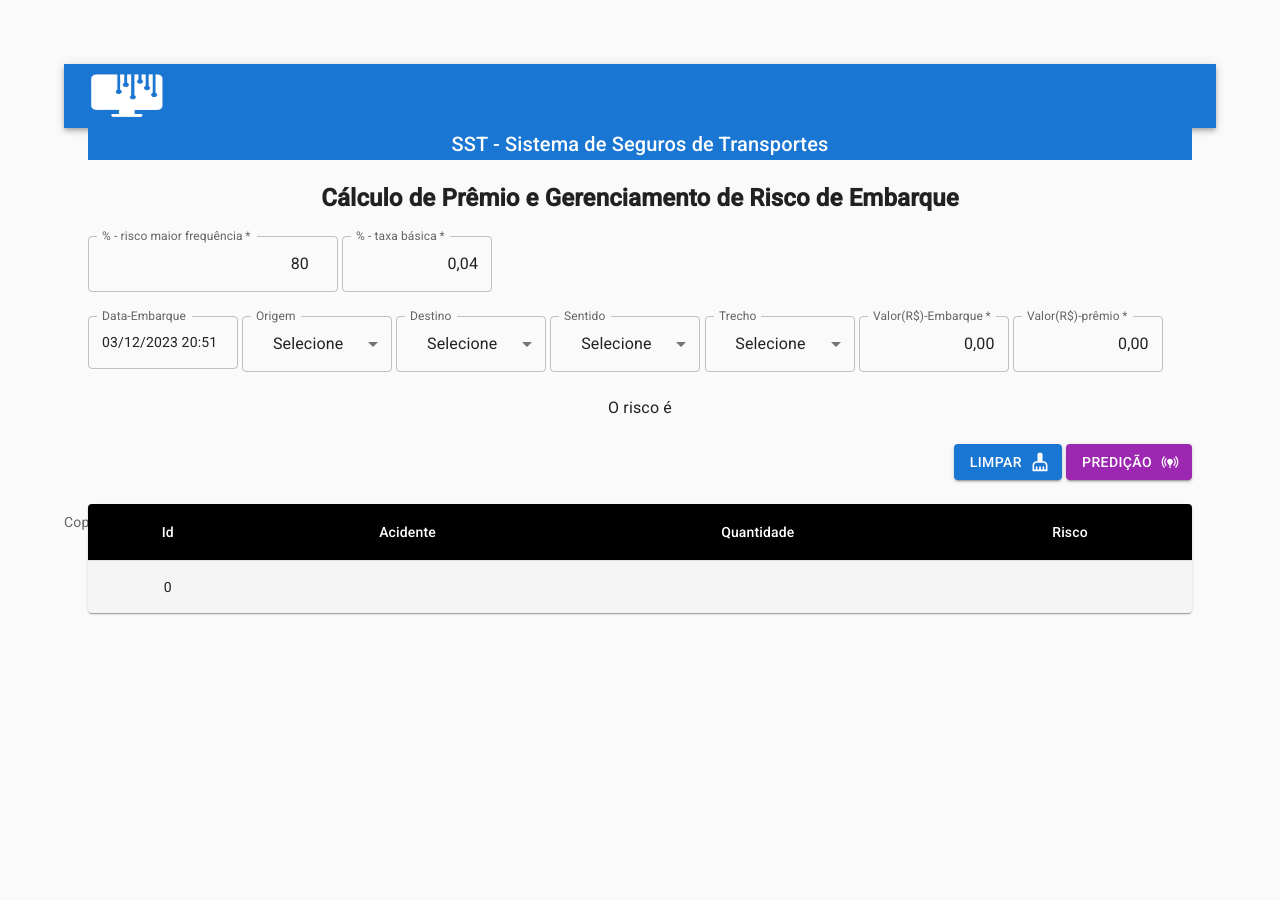
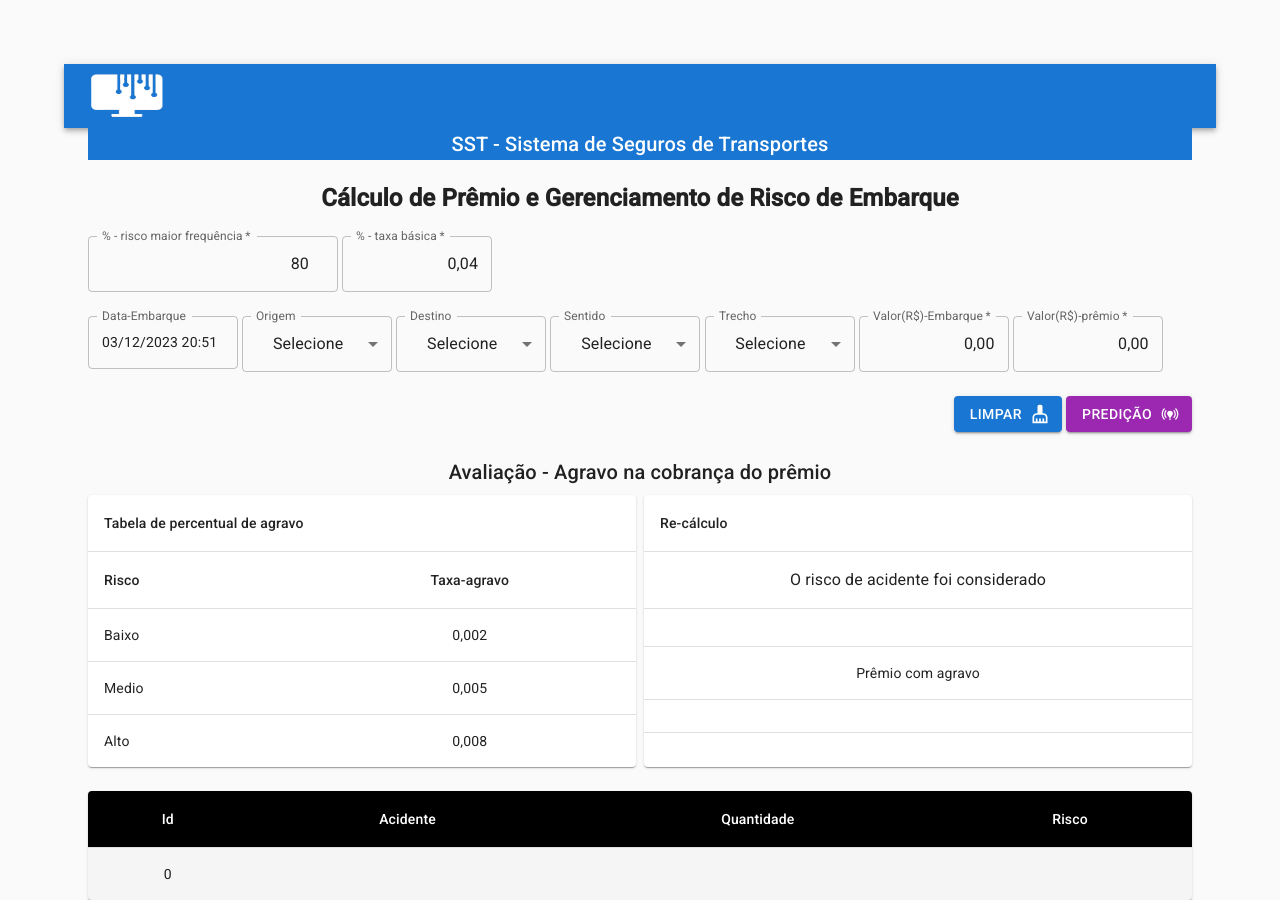
Before and after one commit to Etyonamine/puc-rio-mvp-sprint-04-front-end, a React (Vite) app in the folder transportes-app-react/: page / in a window 1280 px wide. Before the commit the page ends 800 px from the top, so only its background shows below. Built offline with nearby package versions, Linux system fonts and the light colour scheme.

Commit message:
ajustes nas tabelas

```diff
--- a/transportes-app-react/src/App.jsx
+++ b/transportes-app-react/src/App.jsx
@@ -24,7 +24,7 @@ import Box from '@mui/material/Box';
           component='div'
           sx={{ display: 'flex', justifyContent: 'flex-start' }}
         >
-          <Copyright />
+
         </Box>
       </Container>
 
--- a/transportes-app-react/src/components/Averbacao/CalculoEmbarque.jsx
+++ b/transportes-app-react/src/components/Averbacao/CalculoEmbarque.jsx
@@ -1,15 +1,10 @@
-import React, {useEffect} from 'react' /* { useState, useEffect, forwardRef }  */
+import React, { useEffect } from 'react'
 import {
     Box,
     Button,
-    Container,
-    Dialog,
-    DialogActions,
-    DialogContent,
-    DialogContentText,
-    DialogTitle,
     Divider,
     FormControl,
+    Grid,
     Paper,
     Table,
     TableBody,
@@ -17,10 +12,10 @@ import {
     TableContainer,
     TableHead,
     TableRow,
+    Typography,
     InputLabel,
     MenuItem,
     Select,
-    Stack,
     styled
 } from '@mui/material';
 import TableCell, { tableCellClasses } from '@mui/material/TableCell';
@@ -45,11 +40,23 @@ const CalculoEmbarque = () => {
     const [codigoRisco, setCodigoRisco] = React.useState(0);
     const [percentualTaxaBasica] = React.useState('0,04')
     const [valorPremio, setValorPremio] = React.useState('0,00')
-    const [acidentesRiscosEncontrados, setListaAcidentesRiscos] = React.useState([{"id": "0","acidente":'', "risco" : '', "total" : ''}])
+    const [acidentesRiscosEncontrados, setListaAcidentesRiscos] = React.useState([{ "id": "0", "acidente": '', "risco": '', "total": '' }])
     const [urlBase] = React.useState(`${import.meta.env.VITE_URL_API_PREDICAO}`);
-    const [descricaoRisco,setDescricaoRisco] = React.useState('');
+    const [descricaoRisco, setDescricaoRisco] = React.useState('');
+    const [percTaxaAgravo, setPercTaxaAgravo] = React.useState(1);
+    const [valorPremioAgravado,setValorPremioAgravado] = React.useState(0);
 
     /* @@@@@@@@@@@@@@@@@@@@@@@@@@@@@ Rotinas @@@@@@@@@@@@@@@@@@@@@@@@@@@@@@@@@@@@@@@@@*/
+
+    const createData = (risco, taxa_agravo) => {
+        return { risco, taxa_agravo };
+    }
+
+    const rows_taxa_agravo = [
+        createData('Baixo', '0,002'),
+        createData('Medio', '0,005'),
+        createData('Alto', '0,008'),
+    ];
 
 
     const StyledTableCell = styled(TableCell)(({ theme }) => ({
@@ -73,13 +80,11 @@ const CalculoEmbarque = () => {
     }));
 
     useEffect(() => {
-        if (valorEmbarque != '0,00' || valorEmbarque !=''){
+        if (valorEmbarque != '0,00' || valorEmbarque != '') {
             calcular_premio_viagem();
         }
 
-    },[valorEmbarque]);
-
-
+    }, [valorEmbarque]);
 
     //limpar campos
     const LimparCampos = () => {
@@ -91,41 +96,72 @@ const CalculoEmbarque = () => {
         setCodigoTrecho('0');
         setValorEmbarque('0,00');
         setCodigoRisco(0);
-        identifica_classe_risco();
+        identifica_classe_risco(0);
         setListaAcidentesRiscos([]);
 
     }
+    const valorTaxaAgravo = (codigo) => {
+        let valorTaxa = 0
+        switch (codigo) {
+            case 1:
+                valorTaxa = '0,002';
+                break;
 
-    const setPredicao = ()=>{
+            case 2:
+                valorTaxa = '0,005';
+                break;
+
+            case 3:
+                valorTaxa = '0,009';
+                break;
+
+            default:
+                valorTaxa = '1';
+                break;
+        }
+        return valorTaxa;
+    }
+    const calcula_valor_premio_agravo =(percentual)=>{
+
+        return parseFloat(valorPremio) * parseFloat(percentual)
+    }
+    const setPredicao = () => {
 
         try {
 
             //valida se as informações estao preenchidas
-            if (dataEntrada == undefined){
+            if (dataEntrada == undefined) {
                 alert('Por favor, informe a data de embarque!')
                 return;
             }
-            if(codigoSentido ==='0' ){
+            if (ufOrigem == '0') {
+                alert('Por favor, informe o Estado Origem da viagem!')
+                return;
+            }
+            if (ufDestino == '0') {
+                alert('Por favor, informe o Estado Destino da viagem!')
+                return;
+            }
+            if (codigoSentido === '0') {
                 alert('Por favor, informe o sentido da viagem!')
                 return;
             }
-
-            if(codigoTrecho ==='0' ){
+            if (codigoTrecho === '0') {
                 alert('Por favor, informe o trecho da viagem!')
                 return;
             }
-            if(valorEmbarque =='0,00' || valorEmbarque ===undefined){
+            if (valorEmbarque == '0,00' || valorEmbarque === undefined) {
                 alert('Por favor, informe o valor de embarque!')
                 return;
             }
 
             let url_predicao = urlBase + '/predicao';
             const data = new FormData();
-            data.append("dia",  getDiaSelecionado());
+            data.append("dia", getDiaSelecionado());
             data.append("mes", getMesSelecionado());
             data.append("id_sentido", codigoSentido);
             data.append("id_trecho", codigoTrecho);
-            data.append("percentual_risco", (percentualRisco/100));
+            data.append("percentual_risco", (percentualRisco / 100));
 
             fetch(url_predicao,
                 {
@@ -135,8 +171,13 @@ const CalculoEmbarque = () => {
                 .then(response => response.json())
                 .then(responseData => {
                     let codigo = responseData.id_risco;
+                    let percentualTaxaAgravo = valorTaxaAgravo(codigo);
+                    let valorPremioAgravoCalculado = calcula_valor_premio_agravo(percentualTaxaAgravo);
+
                     setCodigoRisco(codigo);
-                    setDescricaoRisco(identifica_classe_risco());
+                    setDescricaoRisco(identifica_classe_risco(codigo));
+                    setPercTaxaAgravo(percentualTaxaAgravo);
+                    setValorPremioAgravado(valorPremioAgravoCalculado);
                     getLista();
 
                 })
@@ -146,8 +187,7 @@ const CalculoEmbarque = () => {
                 });
 
         } catch (error) {
-            if (error.message === "Failed to fetch")
-            {
+            if (error.message === "Failed to fetch") {
                 // get error message from body or default to response status
                 alert('A comunicação com os serviços de predição de Acidentes está com problemas!');
                 return Promise.reject(error);
@@ -160,15 +200,15 @@ const CalculoEmbarque = () => {
     const getLista = () => {
         let dia = getDiaSelecionado();
         let mes = getMesSelecionado();
-        if (codigoTrecho === 0 || codigoSentido===0){
+        if (codigoTrecho === 0 || codigoSentido === 0) {
             return
         }
         let url_consulta = urlBase + `/acidentes_riscos?dia=${dia}&mes=${mes}&id_trecho=${codigoTrecho}&id_sentido=${codigoSentido}`;
 
         fetch(url_consulta)
             .then(response => response.json())
-            .then(responseData =>{
-                if (responseData.lista!==undefined){
+            .then(responseData => {
+                if (responseData.lista !== undefined) {
                     setListaAcidentesRiscos(responseData.lista);
                 }
             })
@@ -182,8 +222,8 @@ const CalculoEmbarque = () => {
             });
     }
 
-    const identifica_classe_risco = () =>{
-        switch(codigoRisco) {
+    const identifica_classe_risco = (codigo) => {
+        switch (codigo) {
             case 1:
                 return 'Baixo';
             case 2:
@@ -196,45 +236,45 @@ const CalculoEmbarque = () => {
     }
 
     //recupera o mes informado
-    const getMesSelecionado = ()=>{
+    const getMesSelecionado = () => {
         return new Date(dataEntrada.toISOString()).getMonth();
     }
 
     //recupera o dia informado
-    const getDiaSelecionado = ()=>{
+    const getDiaSelecionado = () => {
 
         return new Date(dataEntrada.toISOString()).getDate();
     }
 
     //origem
-    const handleChangeOrigem = (event) =>{
+    const handleChangeOrigem = (event) => {
         setUfOrigem(event.target.value);
     }
 
     //destino
-    const handleChangeDestino = (event) =>{
+    const handleChangeDestino = (event) => {
         setUfDestino(event.target.value);
     }
 
     //sentido
-    const handleChangeSentido = (event) =>{
+    const handleChangeSentido = (event) => {
         setCodigoSentido(event.target.value);
     }
 
     //trecho
-    const handleChangeTrecho = (event) =>{
+    const handleChangeTrecho = (event) => {
         setCodigoTrecho(event.target.value);
     }
 
 
     //calcular o premio
-    const calcular_premio_viagem = () =>{
+    const calcular_premio_viagem = () => {
 
-        let percentual_recalculado =  parseFloat( percentualTaxaBasica.replace(',','.'))/100;
+        let percentual_recalculado = parseFloat(percentualTaxaBasica.replace(',', '.')) / 100;
 
-        let valorCalculado = parseFloat(percentual_recalculado) * parseFloat( valorEmbarque.replace(',','.'));
+        let valorCalculado = parseFloat(percentual_recalculado) * parseFloat(valorEmbarque.replace(',', '.'));
 
-        setValorPremio(valorCalculado.toFixed(2).replace('.',','))
+        setValorPremio(valorCalculado.toFixed(2).replace('.', ','))
     }
 
     /* @@@@@@@@@@@@@@@@@@@@@@@@@@@@@ Renderização @@@@@@@@@@@@@@@@@@@@@@@@@@@@@@@@@@@@@@@@@*/
@@ -427,13 +467,6 @@ const CalculoEmbarque = () => {
                 </FormControl>
             </Box>
             <br />
-            <Box
-                component='div'
-                sx={{justifyContent: 'flex-start' }}
-            >
-                O risco é {descricaoRisco}
-            </Box>
-            <br />
             {/* ********************** Botões  ******************************** */}
             <Box
                 component='div'
@@ -453,12 +486,99 @@ const CalculoEmbarque = () => {
                     variant="contained"
                     endIcon={<PredicaoIcon />}
                     onClick={setPredicao}
-                    color = 'secondary'
+                    color='secondary'
                 >
                     Predição
                 </Button>
             </Box>
             <br />
+            <Box
+                component='div'
+                sx={{  justifyContent: 'flex-start' }}
+            >
+                <Typography variant="h6" gutterBottom>
+                    Avaliação - Agravo na cobrança do prêmio
+                </Typography>
+
+
+
+
+
+                <Grid container spacing={1}>
+                    <Grid item xs={6} sx={{display: 'flex', justifyContent:'flex-start' }}>
+                        <TableContainer component={Paper}>
+                            <Table sx={{ minWidth: 350 }} aria-label="simple table">
+                                <TableHead>
+                                    <TableRow>
+                                        <TableCell colSpan='2'>
+                                            Tabela de percentual de agravo
+                                        </TableCell>
+                                    </TableRow>
+                                    <TableRow>
+                                        <TableCell>Risco</TableCell>
+                                        <TableCell align="center">Taxa-agravo</TableCell>
+                                    </TableRow>
+                                </TableHead>
+                                <TableBody>
+                                    {rows_taxa_agravo.map((row) => (
+                                        <TableRow
+                                            key={row.risco}
+                                            sx={{ '&:last-child td, &:last-child th': { border: 0 } }}
+                                        >
+                                            <TableCell component="th" scope="row">
+                                                {row.risco}
+                                            </TableCell>
+                                            <TableCell align="center">{row.taxa_agravo}</TableCell>
+                                        </TableRow>
+                                    ))}
+                                </TableBody>
+                            </Table>
+
+                        </TableContainer>
+                    </Grid>
+                    <Grid item xs={6}sx={{display: 'flex', justifyContent:'flex-end' }}>
+                        <TableContainer component={Paper} >
+                            <Table sx={{ minWidth: 350 }} aria-label="simple table">
+                                <TableHead>
+                                    <TableRow>
+                                        <TableCell colSpan='2'>Re-cálculo</TableCell>
+                                    </TableRow>
+                                </TableHead>
+                                <TableBody>
+
+                                    <TableRow>
+                                        <TableCell component="th" scope="row" sx={{display:'flex' , justifyContent:'center'}}>
+                                            <Typography component='div'>
+                                                O risco de acidente foi considerado
+                                            </Typography>
+                                        </TableCell>
+                                    </TableRow>
+                                    <TableRow>
+                                        <TableCell component="th" scope="row" sx={{display:'flex' , justifyContent:'center'}}>
+                                            <Typography component = 'div' variant="h7" gutterBottom>
+                                                    <b>{descricaoRisco}</b>
+                                            </Typography>
+                                        </TableCell>
+                                    </TableRow>
+                                    <TableRow>
+                                        <TableCell align="center" sx={{ '&:last-child td, &:last-child th': { border: 0 } }}>
+                                            Prêmio com agravo
+                                        </TableCell>
+                                    </TableRow>
+                                    <TableRow>
+                                        <TableCell>
+
+                                        </TableCell>
+                                    </TableRow>
+                                </TableBody>
+                            </Table>
+                        </TableContainer>
+                    </Grid>
+                </Grid>
+
+            </Box>
+            <br />
+
             {/* TABELA  ********************************************************************************** */}
             <Box
                 component="div"
```
Lines whose indentation alone changed are shown as unchanged.
